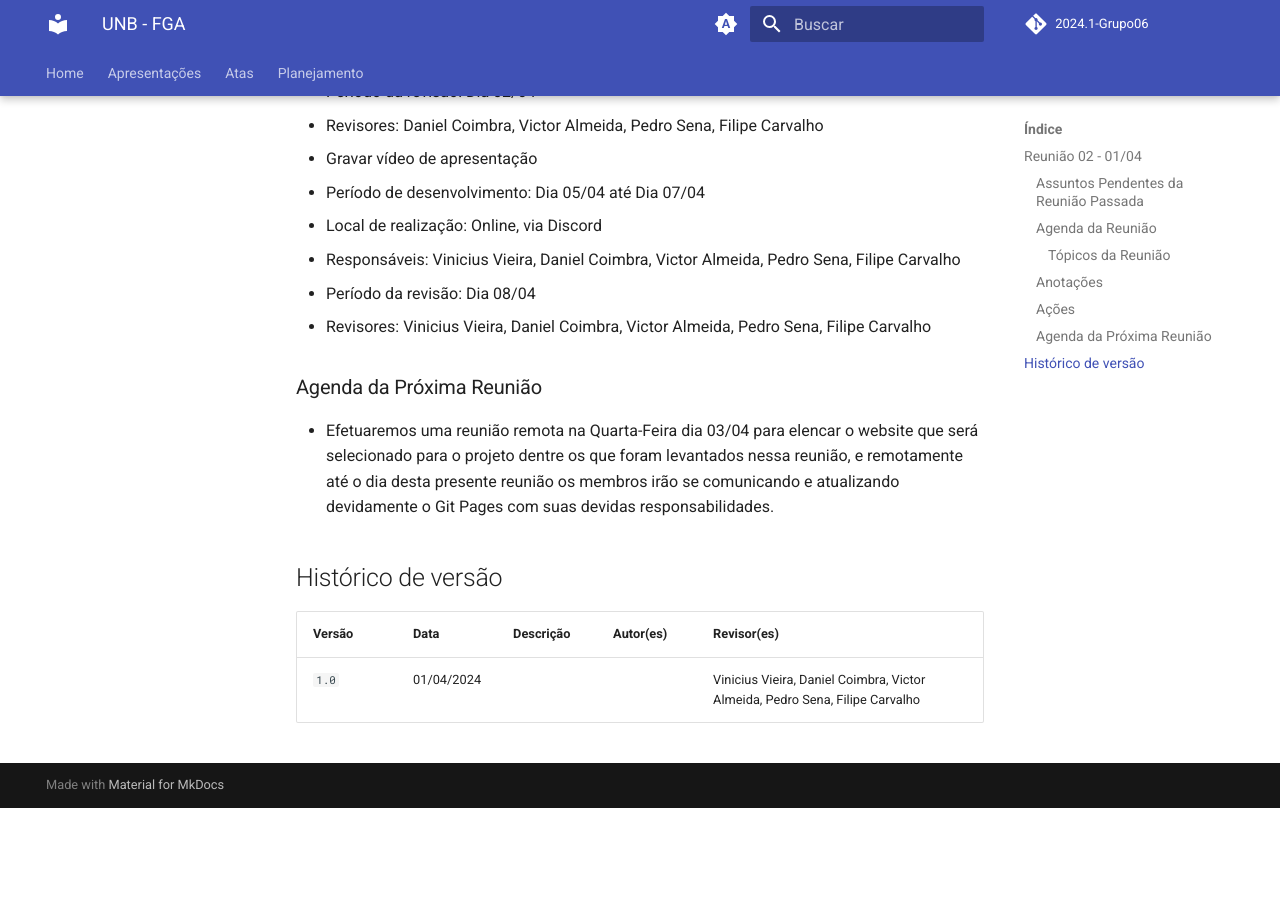
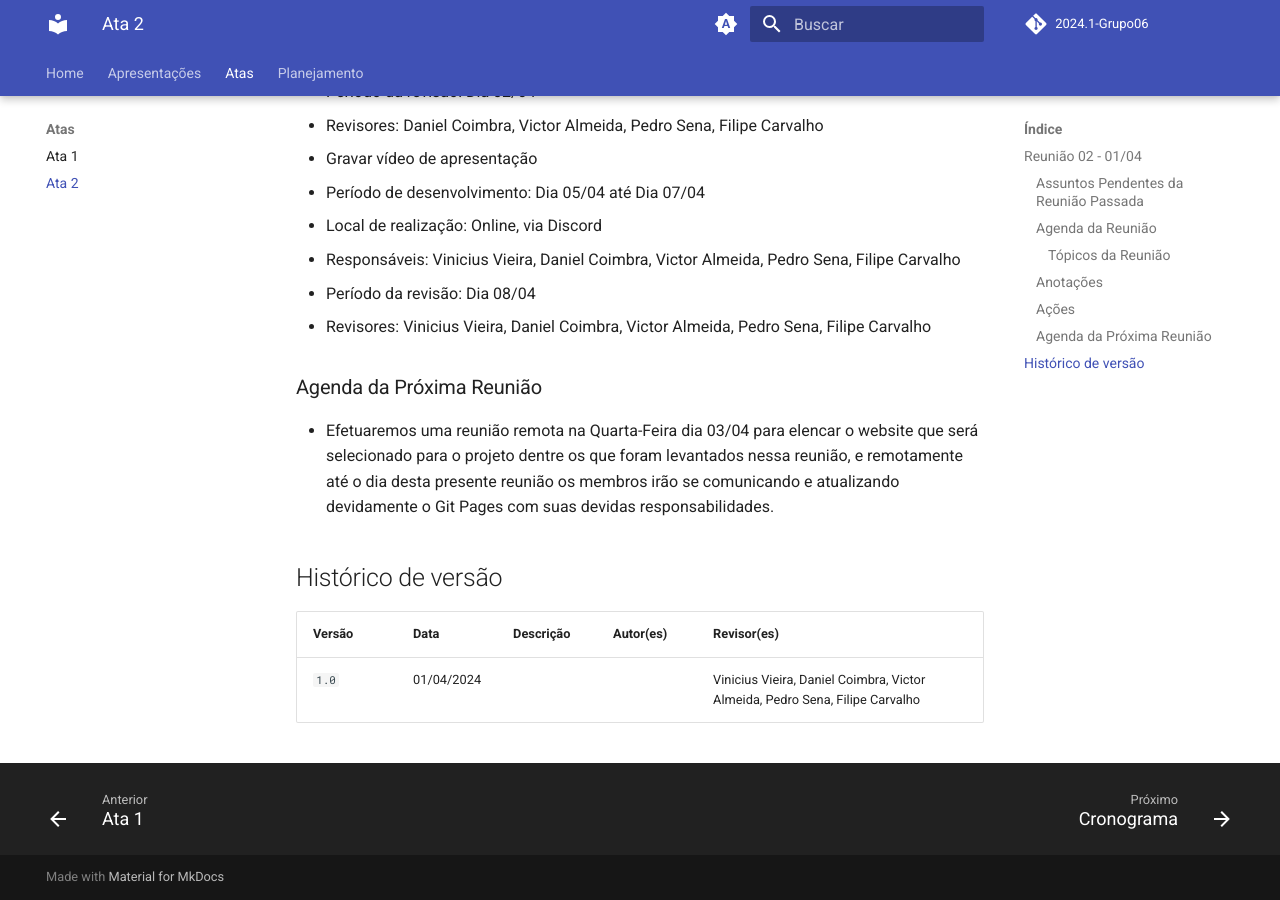
Before and after one commit to Interacao-Humano-Computador/2024.1-Grupo06, an MkDocs documentation site: the page built from docs/atas/ata2.md, in a window 1280 px wide and 900 px high, scrolled down 2836 px. Built offline with MkDocs 1.6.1 and Material for MkDocs 9.7.7, drawn with Linux system fonts in a browser that asks for light colours; comment, search, counter and statistics services are not loaded; the version menu is left out; before the commit the page ends 3644 px from its top, so only the background shows below that.

Commit message:
Adjust mkdocs yml

```diff
--- a/mkdocs.yml
+++ b/mkdocs.yml
@@ -26,6 +26,7 @@ nav:
       - Apresentação 1: apresentacao/apresentacao1.md
   - Atas:
       - Ata 1: atas/ata1.md
+      - Ata 2: atas/ata2.md
   - Planejamento:
     - Cronograma: planejamento/cronograma.md
     - Heatmap: planejamento/heatmap.md
```
